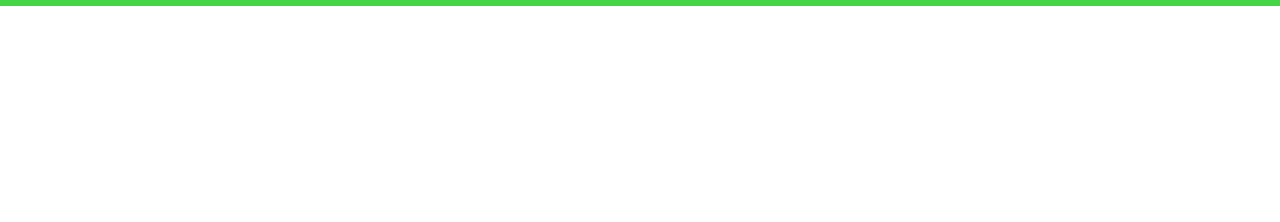
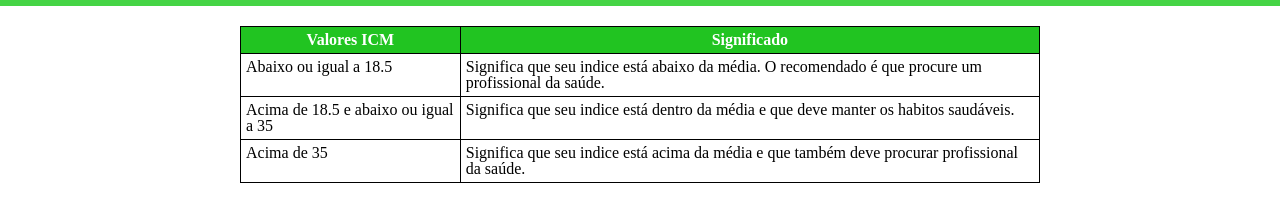
Before and after one commit to SobralVitor/icm, a plain HTML site: page index.html in a window 1280 px wide. Shown: the part 54-276 px from the top of the page. Drawn offline with Linux system fonts and the light colour scheme.

Commit message:
tabela
criaçao de tabela na pagina home

```diff
--- /dev/null
+++ b/index.css
@@ -0,0 +1,15 @@
+table{
+    margin: 20px 240px 40px;
+    position: relative;
+}
+
+thead{
+    background-color: rgb(33, 196, 33);
+    font-weight: bold;
+    color: white;
+}
+
+th, td{
+    border: 1px solid black;
+    padding: 5px 5px;
+}
--- a/index.html
+++ b/index.html
@@ -4,6 +4,7 @@
 		<head>
 			<link rel="stylesheet" href="reset.css">
 			<link rel="stylesheet" href="cabecalho.css">
+			<link rel="stylesheet" href="index.css">
 			<title>Informações</title>
 		</head>
 		<body>
@@ -23,10 +24,34 @@
                 </div>
             </header>
 			<!--fim do cabeçalho-->
+			<!---->
+			<!--inicio do script-->
 			<script>
-                alert("Bem vindo a tela inicial!");
 			</script>
+			<!--fim do script-->
 			<main>
+				<table>
+					<thead>
+						<tr>
+							<th>Valores ICM</th>
+							<th>Significado</th>
+						</tr>
+					</thead>
+					<tbody>
+						<tr>
+							<td>Abaixo ou igual a 18.5</td>
+							<td>Significa que seu indice está abaixo da média. O recomendado é que procure um profissional da saúde.</tr>
+						</tr>
+						<tr>
+							<td>Acima de 18.5 e abaixo ou igual a 35</td>
+							<td>Significa que seu indice está dentro da média e que deve manter os habitos saudáveis.</td>
+						</tr>
+						<tr>
+							<td>Acima de 35</td>
+							<td>Significa que seu indice está acima da média e que também deve procurar profissional da saúde.</td>
+						</tr>
+					</tbody>
+				</table>
 			</main>
 			<footer>
 			</footer>
```
Also changed, not shown: contato.html (+1 -1 lines), icm.html (+1 -1 lines), icm.css (renamed from style.css).
